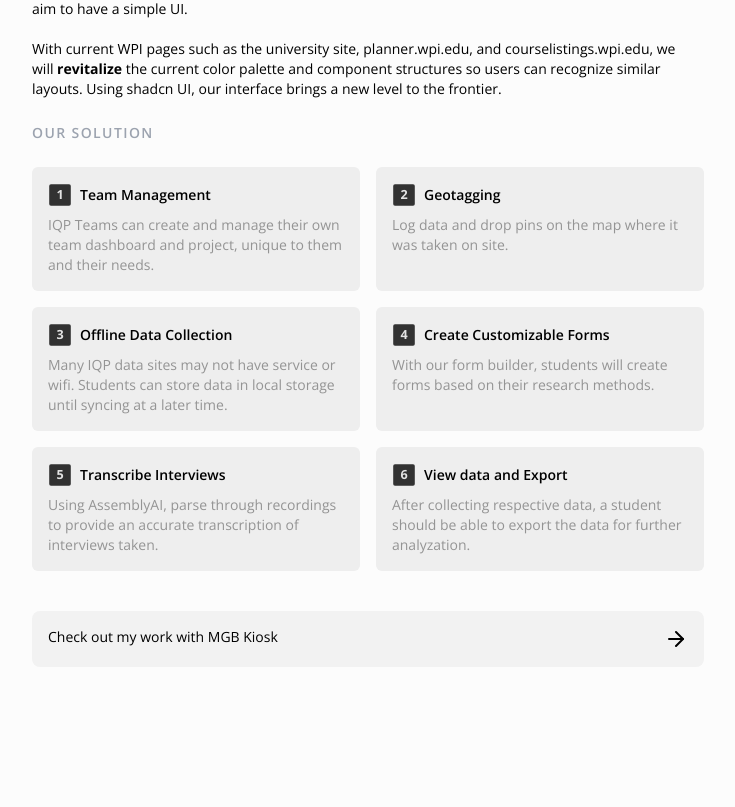
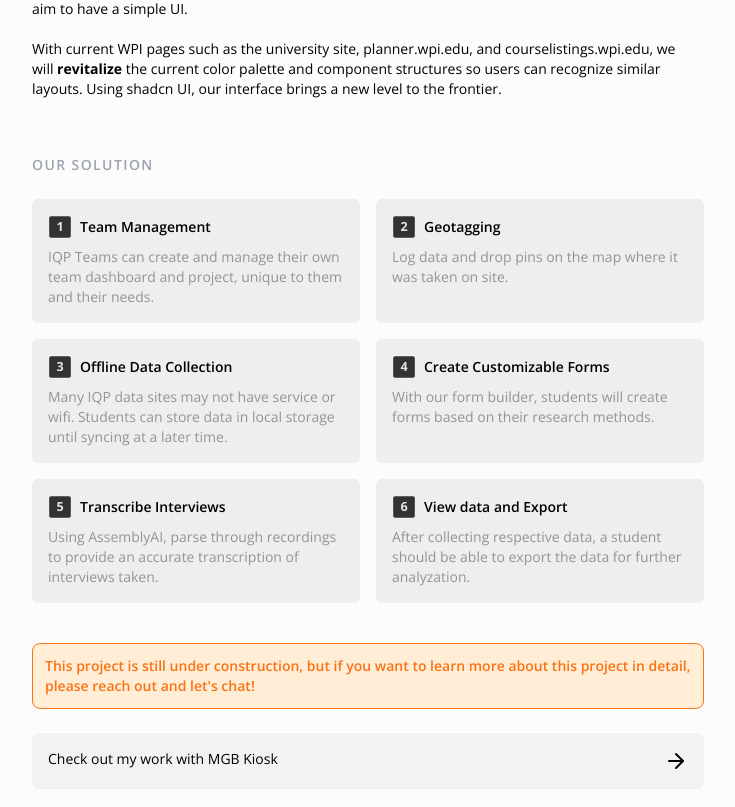
Before and after one commit to clam365/portfolio, a Next.js app: page /iqpDCT in a window 1280 px wide. Shown: the part 2162-2969 px from the top of the page, without its empty margins (400-1135 px from the left). Built offline with nearby package versions, Linux system fonts and the light colour scheme.

Commit message:
Updated project sections

```diff
--- a/app/iqpDCT/components/Features.tsx
+++ b/app/iqpDCT/components/Features.tsx
@@ -11,7 +11,7 @@ export default function Features() {
     ];
 
     return (
-        <div className=" mb-10 rounded-lg justify-between">
+        <div className=" mb-10 rounded-lg justify-between mt-14">
             <h1 className="font-semibold text-gray-400 text-sm mt-3 tracking-widest mb-6">OUR SOLUTION</h1>
 
             <div className="grid grid-cols-1 md:grid-cols-2 gap-4 mt-2">
--- a/app/iqpDCT/page.tsx
+++ b/app/iqpDCT/page.tsx
@@ -8,6 +8,7 @@ import ContextProblemGoal from "@/app/iqpDCT/components/ContextProblemGoal";
 import GoToMGB from "@/app/iqpDCT/components/GoToMGB";
 import Research from "@/app/iqpDCT/components/Research";
 import Features from "@/app/iqpDCT/components/Features";
+import {UnderConstruction} from "@/app/components/UnderConstruction";
 
 const fadeUpVariants = {
     hidden: { opacity: 0, y: 20 },
@@ -35,6 +36,7 @@ export default function page() {
                         <ContextProblemGoal/>
                         <Research/>
                         <Features/>
+                        <UnderConstruction text={"This project is still under construction, but if you want to learn more about this project in detail, please reach out and let's chat!"}/>
                         <GoToMGB/>
                     </div>
                 </div>
```
